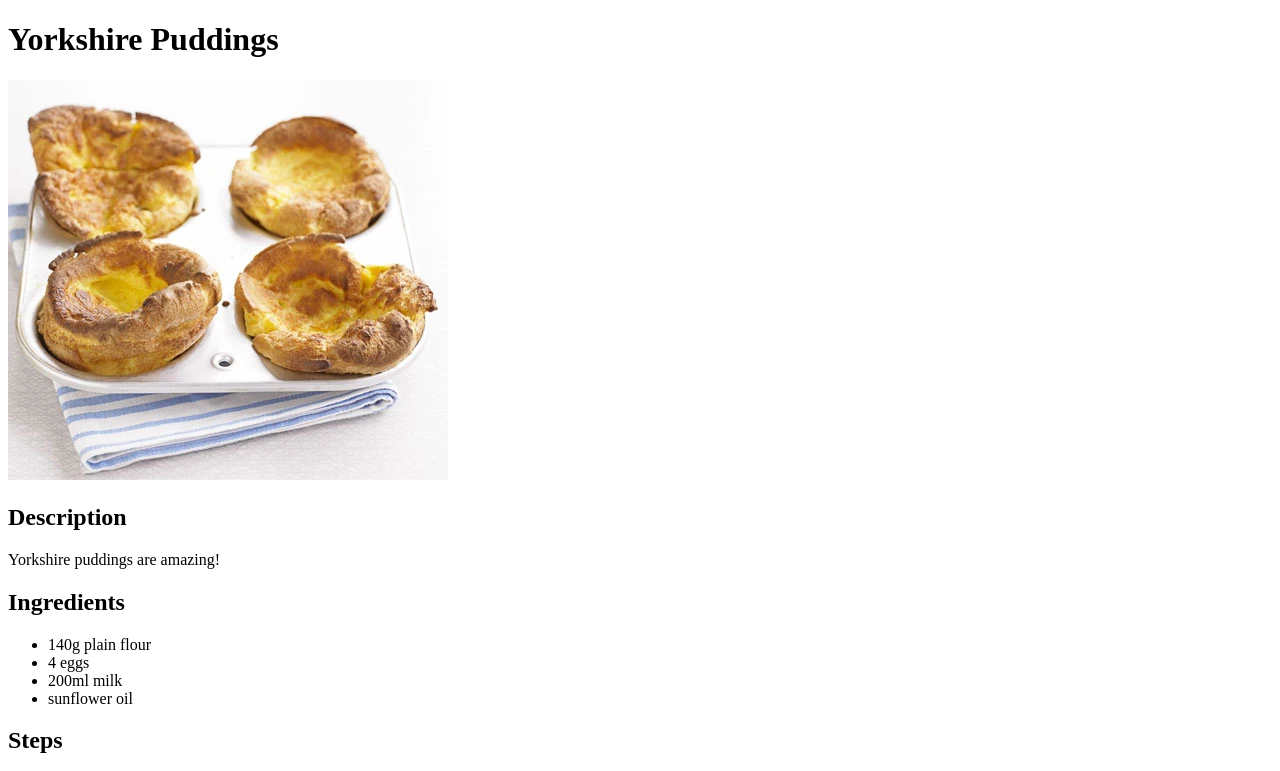
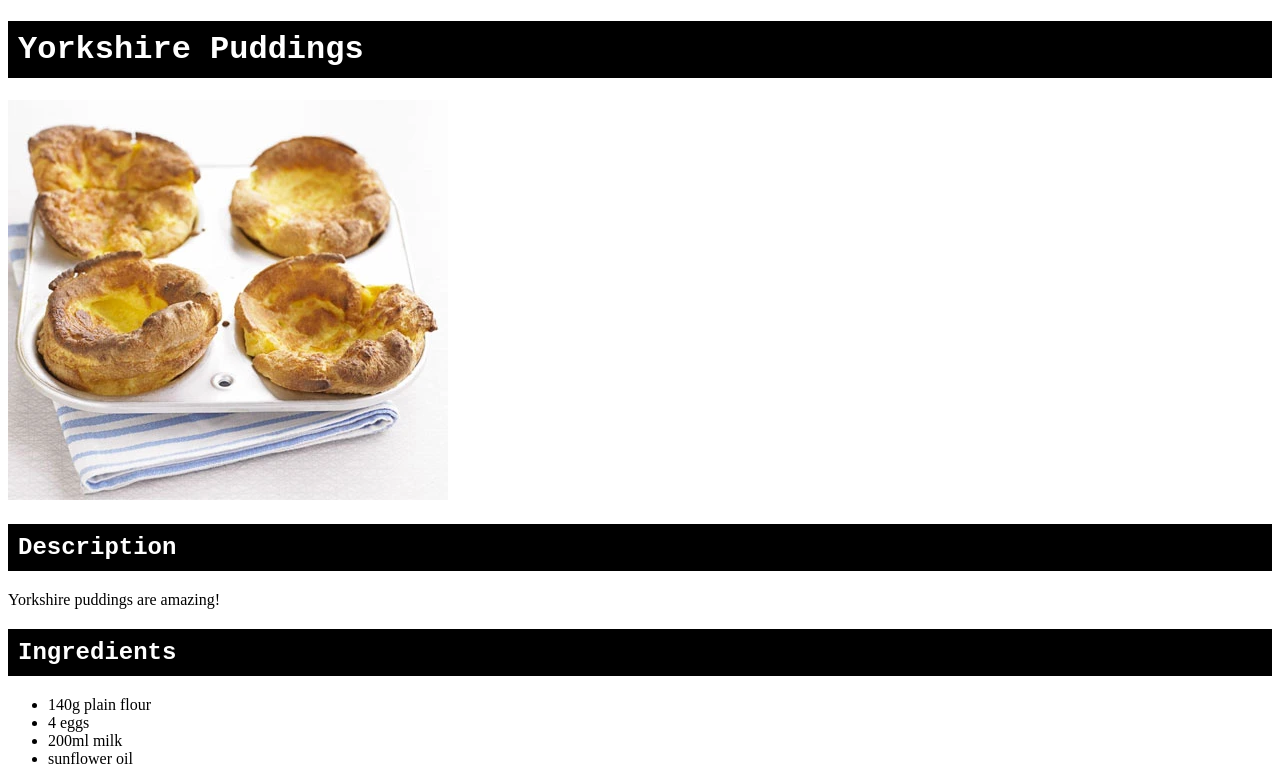
Before and after one commit to DivCodingHQ/odin-recipes, a plain HTML site: page recipes/yorkshire-puddings.index.html in a window 1280 px wide. Shown: the top 771 px of the page. Drawn offline with Linux system fonts and the light colour scheme.

Commit message:
Style: Yorkshire Pudding .headings

```diff
--- a/recipes/yorkshire-puddings.index.html
+++ b/recipes/yorkshire-puddings.index.html
@@ -4,16 +4,17 @@
     <meta charset="UTF-8">
     <meta name="viewport" content="width=device-width, initial-scale=1.0">
     <title>Yorkshire Puddings</title>
+    <link rel="stylesheet" href="style.css">
 </head>
 <body>
-    <h1>Yorkshire Puddings</h1>
+    <h1 class="headings">Yorkshire Puddings</h1>
 
     <img src="../images/yorkshire-puddings.webp" alt="Yorkshire Puddings">
 
-    <h2>Description</h2>
+    <h2 class="headings">Description</h2>
     <p>Yorkshire puddings are amazing!</p>
 
-    <h2>Ingredients</h2>
+    <h2 class="headings">Ingredients</h2>
     <ul>
         <li>140g plain flour</li>
         <li>4 eggs</li>
@@ -21,7 +22,7 @@
         <li>sunflower oil</li>
     </ul>
 
-    <h2>Steps</h2>
+    <h2 class="headings">Steps</h2>
     <ul>
         <li>Heat oven to 230C/fan 210C/gas 8.</li>
         <li>Drizzle a little sunflower oil evenly into two 4-hole Yorkshire pudding tins or two 12-hole non-stick muffin tins and place in the oven to heat through.</li>
```
